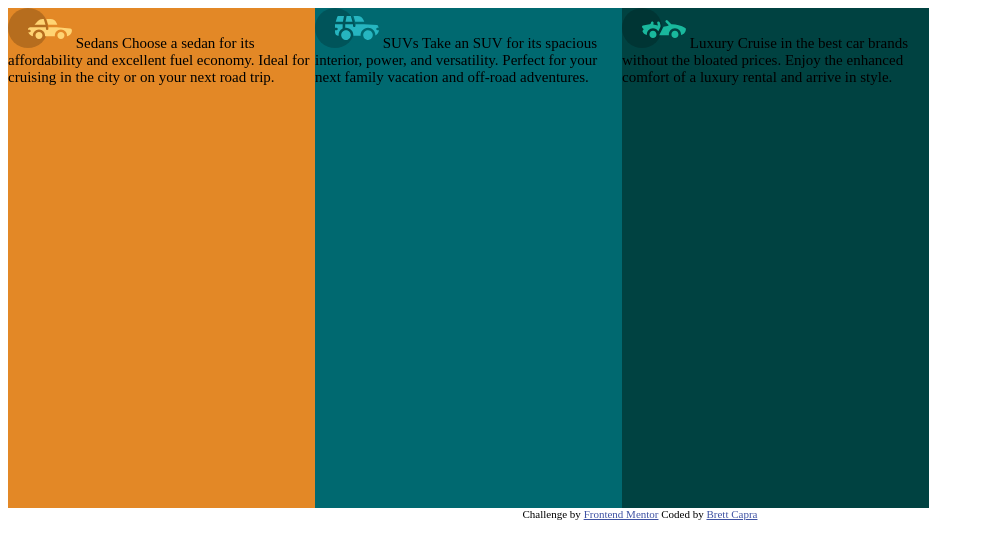
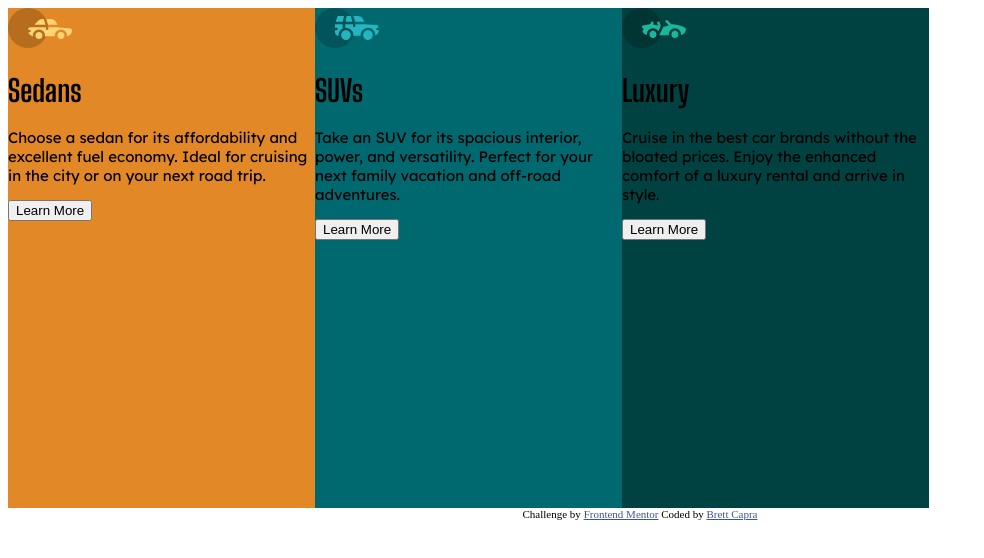
Before and after one commit to b-capra/3-column-responsive, a plain HTML site: page index.html in a window 1280 px wide. Shown: the whole page, without its empty margins (0-984 px from the left). Drawn offline with Linux system fonts and the light colour scheme.

Commit message:
Add text classes, add buttons

```diff
--- a/css/style.css
+++ b/css/style.css
@@ -10,6 +10,14 @@ html {
 
 .all-cards {
     display: flex;
+}
+
+.card-title {
+    font-family: 'Big Shoulders Display';
+}
+
+.card-text {
+    font-family: 'Lexend Deca';
 }
 
 .sedan-card {
--- a/index.html
+++ b/index.html
@@ -8,35 +8,33 @@
 
 	<title>3-column responsive card</title>
 
-	<!--Lexand Deca font, wt. 400-->
+	<!--Lexend Deca font, wt. 400, Big Shoulders Display font, wt. 700-->
 	<link rel="preconnect" href="https://fonts.googleapis.com">
 	<link rel="preconnect" href="https://fonts.gstatic.com" crossorigin>
-	<link href="https://fonts.googleapis.com/css2?family=Roboto&display=swap" rel="stylesheet">
-
-	<!--Big Shoulders Display font, wt. 700-->
-	<link rel="preconnect" href="https://fonts.googleapis.com">
-	<link rel="preconnect" href="https://fonts.gstatic.com" crossorigin>
-	<link href="https://fonts.googleapis.com/css2?family=Big+Shoulders+Display:wght@700&display=swap" rel="stylesheet">
+	<link href="https://fonts.googleapis.com/css2?family=Big+Shoulders+Display:wght@700&family=Lexend+Deca&display=swap" rel="stylesheet">
 </head>
 <body>
 	<div class="all-cards">
 		<div class="sedan-card">
 			<img src="images/icon-sedans.svg" alt="Sedan icon">
-			Sedans
-			Choose a sedan for its affordability and excellent fuel economy. Ideal for cruising in the city
-			or on your next road trip.
+			<h1 class="card-title">Sedans</h1>
+			<p class="card-text">Choose a sedan for its affordability and excellent fuel economy. Ideal for cruising in the city
+			or on your next road trip.</p>
+			<button type="button">Learn More</button>
 		</div>
 		<div class="suv-card">
 			<img src="images/icon-suvs.svg" alt="SUV icon">
-			SUVs
-			Take an SUV for its spacious interior, power, and versatility. Perfect for your next family vacation
-			and off-road adventures.
+			<h1 class="card-title">SUVs</h1>
+			<p class="card-text">Take an SUV for its spacious interior, power, and versatility. Perfect for your next family vacation
+			and off-road adventures.</p>
+			<button type="button">Learn More</button>
 		</div>
 		<div class="lux-card">
 			<img src="images/icon-luxury.svg" alt="Luxury icon">
-			Luxury
-			Cruise in the best car brands without the bloated prices. Enjoy the enhanced comfort of a luxury
-			rental and arrive in style.
+			<h1 class="card-title">Luxury</h1>
+			<p class="card-text">Cruise in the best car brands without the bloated prices. Enjoy the enhanced comfort of a luxury
+			rental and arrive in style.</p>
+			<button type="button">Learn More</button>
 		</div>
 	</div>
 
```
